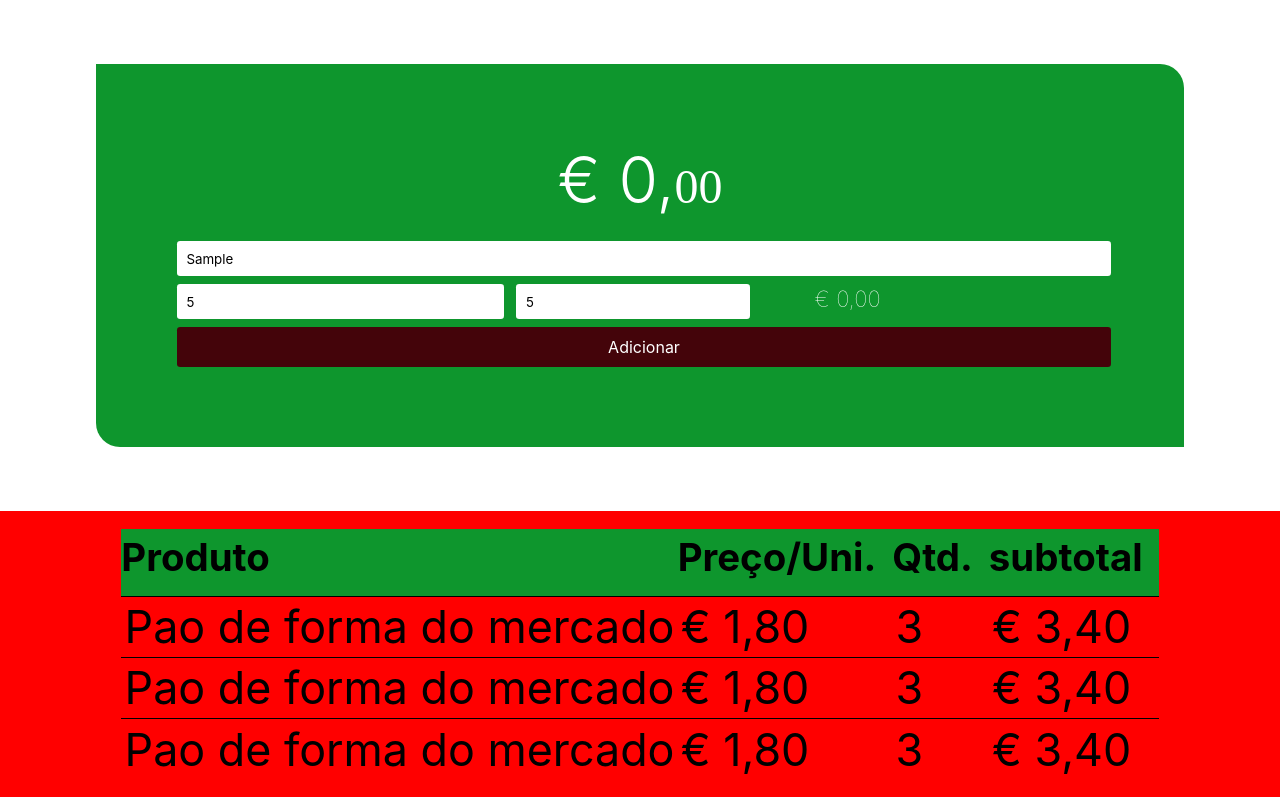
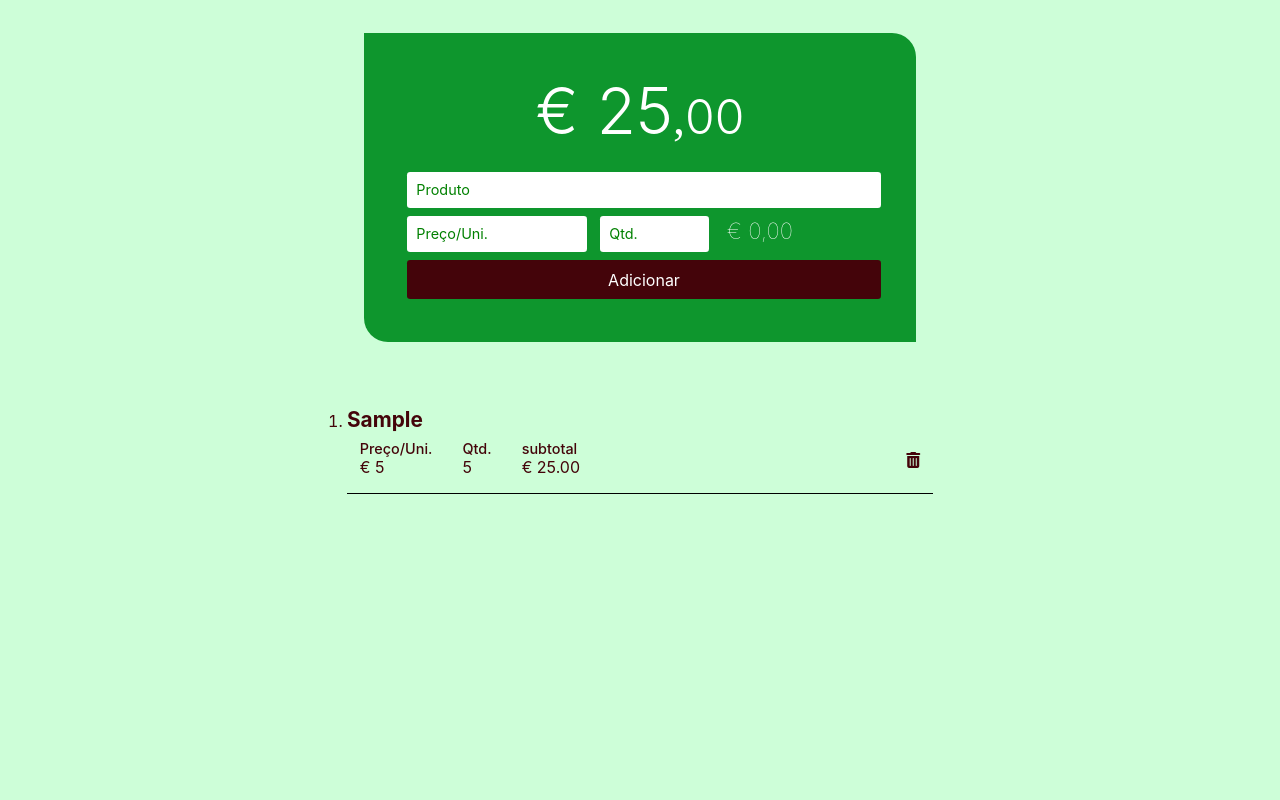
Before and after one commit to ronaldoLS/calculadora_de_mercado, a plain HTML site: page index.html in a window 1280 px wide. Both pictures are taken after typing "Sample", "5", "5" into the empty fields and a click on the button "Adicionar". Drawn offline with Linux system fonts and the light colour scheme; a web font is replaced by a local one.

Commit message:
add as funcionalidade

```diff
--- a/css/style.css
+++ b/css/style.css
@@ -2,7 +2,7 @@
     margin: 0;
     padding: 0;
     box-sizing: border-box;
-    font-family:Inter, Poppins, Verdana, sans-serif;
+    font-family: Inter, Poppins, Verdana, sans-serif;
 
 }
 
@@ -10,15 +10,24 @@
     font-family: Poppins;
     src: url('../fonts/Poppins/Poppins-Regular.ttf') format('opentype');
 }
+
 @font-face {
     font-family: Inter;
     src: url('../fonts/Inter/static/Inter-Regular.ttf') format('opentype');
 }
+
 @font-face {
     font-family: Inter-Light;
     src: url('../fonts/Inter/static/Inter-Light.ttf') format('opentype');
 }
-
+body{
+    background-color: #cdfed8;
+}
+#conteiner{
+    max-width: 650px;
+    min-width: 350px;
+    margin: auto;
+}
 #cadastro {
     background-color: #0E962D;
     width: 85%;
@@ -27,68 +36,109 @@
     padding: 6%;
 }
 
-#totalCompra{
+#totalCompra {
     color: white;
     font-family: Inter-Light;
     font-weight: 300;
     font-size: 3rem;
     text-align: center;
     width: 100%;
-   margin-bottom: 1.2rem;
+    margin-bottom: 1.2rem;
 }
-#totalCompra span{
+
+#euros {
     font-size: 4rem;
 }
-.campo{
+
+.campo {
     border-radius: .2rem;
     border: none;
     padding: .6rem;
     margin: .5vh;
+    font-size: .9rem;
 }
-#campos{
 
-}
-#txtProduto{
+#campos {}
+
+#txtProduto {
     width: 100%;
 }
-#txtPreco{
-    width: 35%;
+
+#txtPreco {
+    width: 38%;
 }
-#qtd{
-    width: 25%;
+
+#quantidade {
+    width: 23%;
 }
-#subtotal{
+
+/* Chrome/Opera/Safari */
+::-webkit-input-placeholder {
+    color: green;
+  }
+  /* Firefox 19+ */
+  ::-moz-placeholder {
+    color: green;
+  }
+  /* IE 10+ */
+  :-ms-input-placeholder {
+    color: green;
+  }
+  /* Firefox 18- */
+  :-moz-placeholder {
+    color: green;
+  }
+
+#subtotal {
     display: inline-block;
     color: white;
-    margin-left: 6%;
+    margin-left: 2%;
     font-weight: 100;
     font-size: 1.4rem;
 
 }
 
-#btnAdicionar{
+#btnAdicionar {
     width: 100%;
     font-size: 1rem;
-    background-color:#44040A ;
+    background-color: #44040A;
     color: white;
+    cursor: pointer;
 }
-#listaProdutos{
-    padding: 1.1rem;
-    background-color: red;
+
+#listaProdutos {
+    padding: 2rem;
+    color: #44040A;
+    list-style-type: decimal;
 
 }
-#listaProdutos table{
-    margin: auto;
-    border-collapse: collapse;
+
+.produto {
+    padding-bottom: 1rem;
+    border-bottom: 1px solid black;
+    margin-bottom: 1rem;
 }
-#listaProdutos th{
-    font-size: 3vw; padding: 5rem;
-    background-color: #0E962D;
-    text-align: left;
-    padding: .3rem 1rem 1rem 0;
+a{
+    color: #44040A;
+    text-decoration: none;
+
 }
-#listaProdutos td{
-    font-size: 3.5vw;
-    padding: .2rem;
-    border-top: 1px solid black;
+.descricaoProduto {
+    font-size: 1.3rem;
+    margin-bottom: .5rem;
 }
+
+.detalhe {
+    display: inline-block;
+    margin: 0 .8rem;
+    /* display: none; */
+}
+.btnDeletar{
+    float: right;
+    padding-top: 10px;
+    cursor: pointer;
+}
+.subTitulo {
+    font-size: .9rem;
+    font-weight: 500;
+}
--- a/index.html
+++ b/index.html
@@ -1,57 +1,33 @@
 <!DOCTYPE html>
 <html lang="pt-BR">
+
 <head>
     <meta charset="UTF-8">
     <meta name="viewport" content="width=device-width, initial-scale=1.0">
     <link rel="stylesheet" href="css/style.css">
+    <!--icones font awesome-->
+    <link rel="stylesheet" href="https://cdnjs.cloudflare.com/ajax/libs/font-awesome/6.0.0-beta3/css/all.min.css">
     <title>Calculadora de Mercado</title>
 </head>
+
 <body>
+    <div id="conteiner">
+        <section id="cadastro">
+            <h1 id="totalCompra"><span id="euros">€ 0</span>,<span id="centavos">00</span></h1>
+            <article id="campos">
+                <input id="txtProduto" class="campo" type="text" placeholder="Produto" maxlength="80">
+                <input onkeyup="mostrarSubtotal()" id="txtPreco" class="campo" type="number" placeholder="Preço/Uni." >
+                <input onkeyup="mostrarSubtotal()" id="quantidade" class="campo" type="number" placeholder="Qtd.">
+                <h4 id="subtotal">€ 0,00</h4>
+                <button id="btnAdicionar" class="campo">Adicionar</button>
+            </article>
+        </section>
 
-    <div id="cadastro">
-        <h1 id="totalCompra"><span>€ 0,</span>00</h1>
-        <div id="campos">
-            <input id="txtProduto" class="campo" type="text" placeholder="Produto">
-            <input id="txtPreco" class="campo" type="number" placeholder="Preço/Uni.">
-            <input id="qtd" class="campo" type="number" placeholder="Qtd">
-            <h3 id="subtotal" >€ 0,00</h3>
-            <button id="btnAdicionar" class="campo" >Adicionar</button>
-        </div>
+        <ol reversed id="listaProdutos">
+        </ol>
     </div>
 
-    <div id="listaProdutos">
-        <table>
-            <thead>
-                <tr>
-                    <th>Produto</th>
-                    <th>Preço/Uni.</th>
-                    <th>Qtd.</th>
-                    <th>subtotal</th>
-                </tr>
+    <script src="js/script.js"></script>
+</body>
 
-            </thead>
-            <tbody>
-                <tr id="produto1">
-                    <td class="produto">Pao de forma do mercado</td>
-                    <td class="preco">€ 1,80</td>
-                    <td class="quantidade">3</td>
-                    <td class="subtotal">€ 3,40</td>
-                </tr>
-                <tr id="produto1">
-                    <td class="produto">Pao de forma do mercado</td>
-                    <td class="preco">€ 1,80</td>
-                    <td class="quantidade">3</td>
-                    <td class="subtotal">€ 3,40</td>
-                </tr>
-                <tr id="produto1">
-                    <td class="produto">Pao de forma do mercado</td>
-                    <td class="preco">€ 1,80</td>
-                    <td class="quantidade">3</td>
-                    <td class="subtotal">€ 3,40</td>
-                </tr>
-            </tbody>
-        </table>
-    </div>
-
-</body>
 </html>
--- /dev/null
+++ b/js/script.js
@@ -0,0 +1,140 @@
+const btnAdicionar = document.getElementById("btnAdicionar");
+const olListaProdutos = document.getElementById("listaProdutos");
+const inputProduto = document.getElementById("txtProduto");
+const inputPreco = document.getElementById("txtPreco");
+const inputQuantidade = document.getElementById("quantidade");
+const spanEuros = document.getElementById("euros");
+const spanCentavos = document.getElementById("centavos");
+const h4Subtotal = document.getElementById("subtotal");
+let produtos = [];
+let indexEditar = -1;
+
+
+function inputsPreenchidos() {
+    return inputProduto.value != "" && inputPreco.value != "" && inputQuantidade.value != ""
+}
+
+function temEsteProduto() {
+    return produtos.some(p => p.nome === inputProduto.value)
+}
+
+
+btnAdicionar.addEventListener('click', (evento) => {
+    let produto = {};
+    if (inputsPreenchidos()) {
+        produto.nome = inputProduto.value.trim();
+        produto.preco = inputPreco.value.trim();
+        produto.quantidade = inputQuantidade.value.trim();
+        if (indexEditar == -1)
+            produtos.unshift(produto);
+
+        else {
+            console.log(produtos[indexEditar]);
+            console.log(inputProduto.value);
+            produtos[indexEditar] = produto;
+            btnAdicionar.innerHTML = "Adicionar";
+            indexEditar = -1;
+        }
+
+    }/*  else {
+        produtos.unshift({
+            nome: "test",
+            preco: "1.3",
+            quantidade: "2"
+        });
+    } */
+    mostarProdutos();
+    inputProduto.value = inputPreco.value = inputQuantidade.value = "";
+    h4Subtotal.innerHTML = "€ 0,00";
+    armazernarLista();
+});
+
+function editarProduto(index) {
+    inputProduto.value = produtos[index].nome;
+    inputPreco.value = produtos[index].preco;
+    inputQuantidade.value = produtos[index].quantidade;
+    btnAdicionar.innerHTML = "Atualizar";
+    indexEditar = index;
+}
+
+function apagarProduto(index) {
+    produtos.splice(index, 1);
+    mostarProdutos();
+}
+
+function validarInputPreco() {
+
+    inputPreco.value = 0.04;
+}
+
+function mostrarSubtotal() {
+    let subtotal = inputPreco.value * inputQuantidade.value;
+
+    if (subtotal >= 0)
+        h4Subtotal.innerHTML = "€ " + subtotal.toFixed(2).replace("/\./g", ",");
+}
+
+function calcularTotal() {
+    let soma = 0;
+    produtos.forEach(element => {
+        soma += element.preco * element.quantidade
+    });
+    return soma;
+}
+
+function mostrarTotal() {
+    let total = calcularTotal();
+    let euros = parseInt(total);
+    let centavos = (total - euros).toFixed(2);
+
+    spanEuros.innerHTML = "€ " + euros;
+    spanCentavos.innerHTML = centavos.substring(2, 4);
+}
+
+function mostarProdutos() {
+    olListaProdutos.innerHTML = "";
+    produtos.forEach((p, index) => {
+        olListaProdutos.innerHTML += `
+        <!-- produto${index} -->
+            <li id="produto${index}" class="produto">
+                <a href="#" onclick="editarProduto(${index})">
+                    <h2 class="descricaoProduto" >${p.nome}</h2>
+                    <div class="detalhe">
+                        <h4 class="subTitulo">Preço/Uni.</h4>
+                        <p class="preco">€ ${p.preco}</p>
+                    </div>
+                    <div class="detalhe">
+                        <h4 class="subTitulo">Qtd.</h4>
+                        <p class="quantidade">${p.quantidade}</p>
+                    </div>
+                    <div class="detalhe">
+                        <h4 class="subTitulo">subtotal</h4>
+                        <p class="subtotal">€ ${(p.preco * p.quantidade).toFixed(2)}</p>
+                    </div>
+                </a>
+                <div class="detalhe btnDeletar" onclick="apagarProduto(${index})">
+                    <i class="fa-solid fa-trash-can"></i>
+                </div>
+            </li>
+        `;
+    });
+
+    mostrarTotal();
+}
+
+function armazernarLista() {
+    let produtosJSON = JSON.stringify(produtos);
+    localStorage.setItem("produtosJSON", produtosJSON);
+}
+
+function recuperarLista() {
+    let produtosJSON = localStorage.getItem("produtosJSON");
+    if(produtosJSON)
+        produtos = JSON.parse(produtosJSON);
+
+
+}
+document.addEventListener("DOMContentLoaded",()=>{
+    recuperarLista();
+    mostarProdutos();
+} );
```
